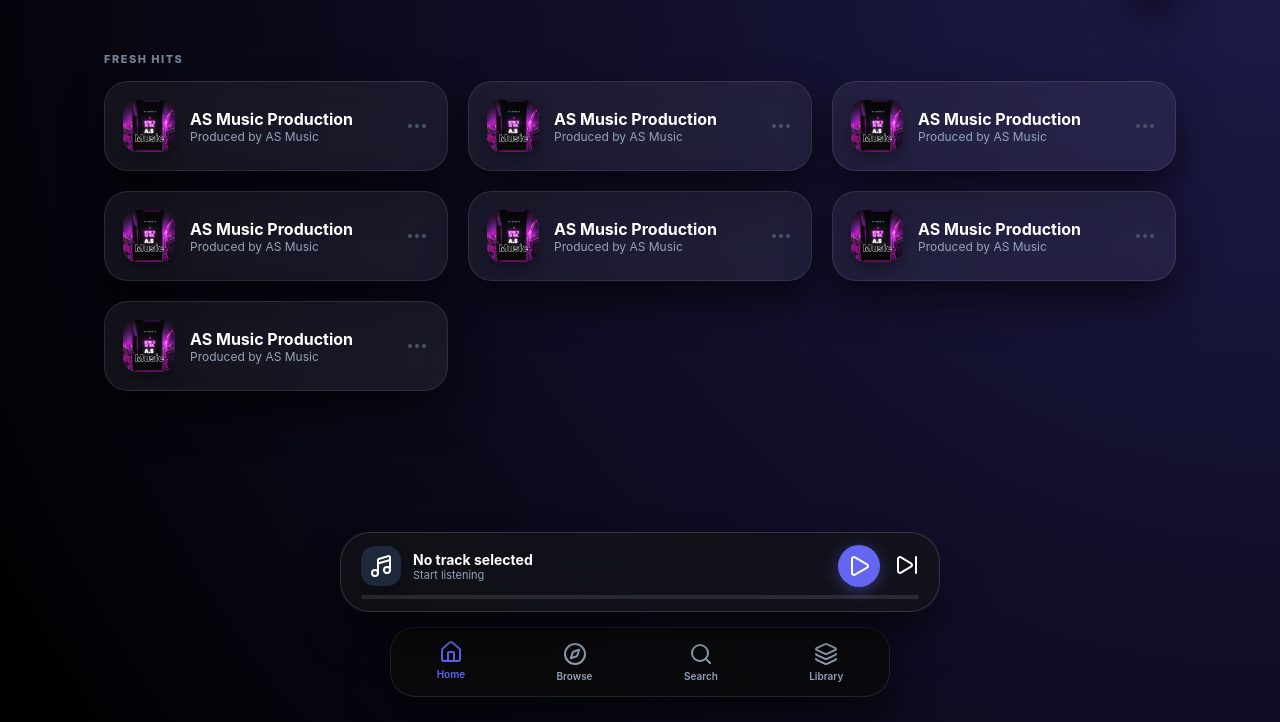
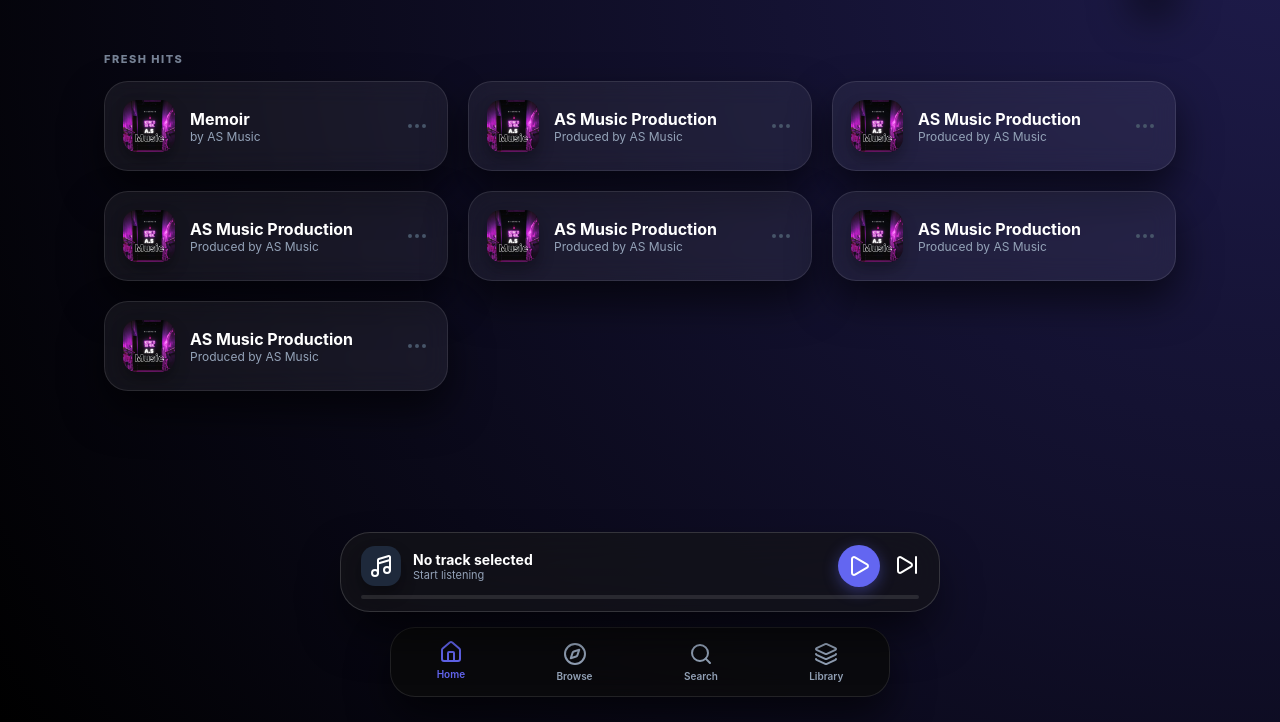
Before and after one commit to airstore780-svg/asmusic, a plain HTML site: page index.html in a window 1280 px wide. Shown: the part 78-800 px from the top of the page. Drawn offline with nearby package versions, Linux system fonts and the light colour scheme.

Commit message:
Update index.html

```diff
--- a/index.html
+++ b/index.html
@@ -338,11 +338,11 @@
 <script>
     const tracks = [
         {
-            name: "AS Music Production",
-            artist: "Produced by AS Music",
+            name: "Memoir",
+            artist: "by AS Music",
             color: "#6366f1",
             cover: "c1.jpg",
-            src: "as_music_production.mp3"
+            src: "memoir_as_music.mp3"
         },
         {
             name: "AS Music Production",
```
